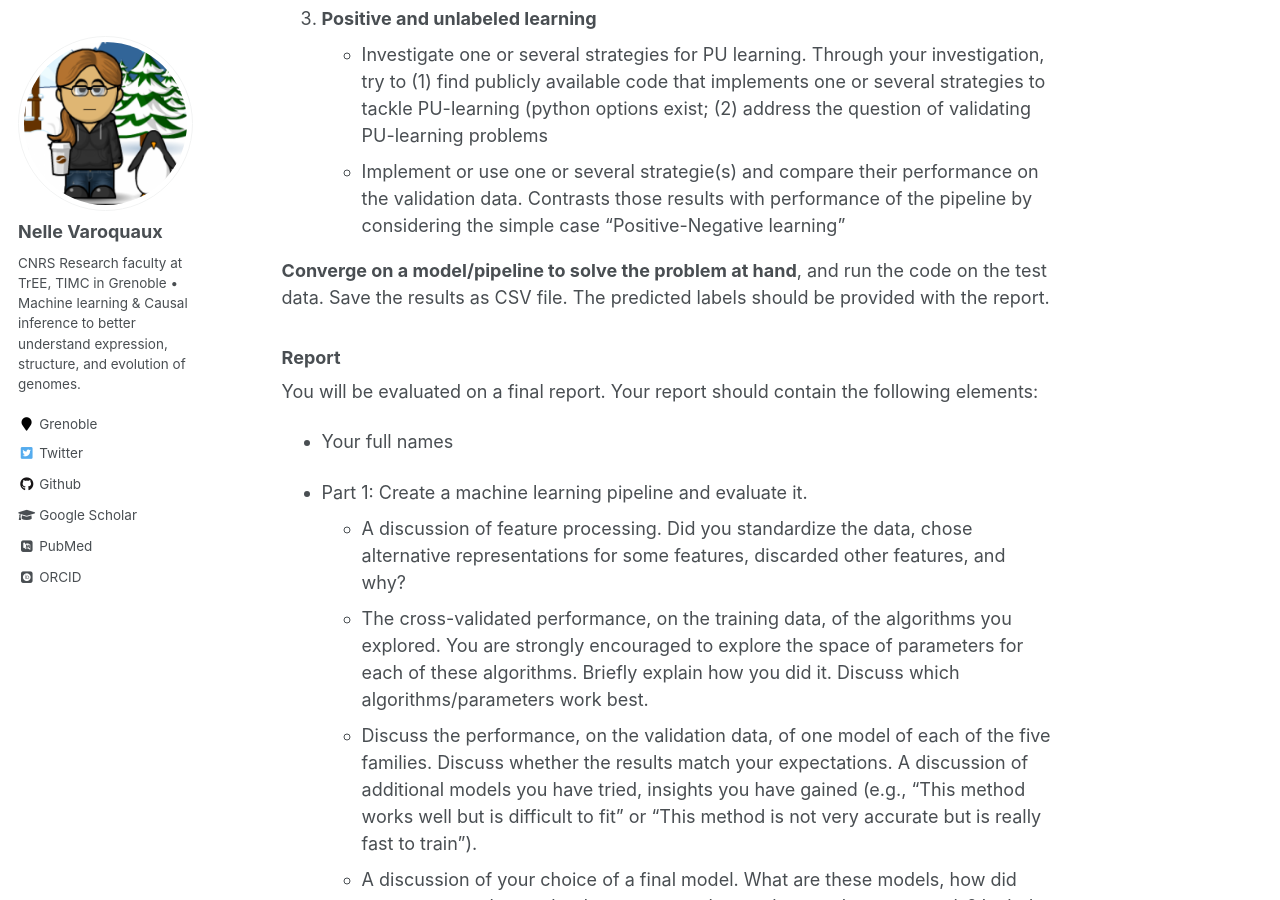
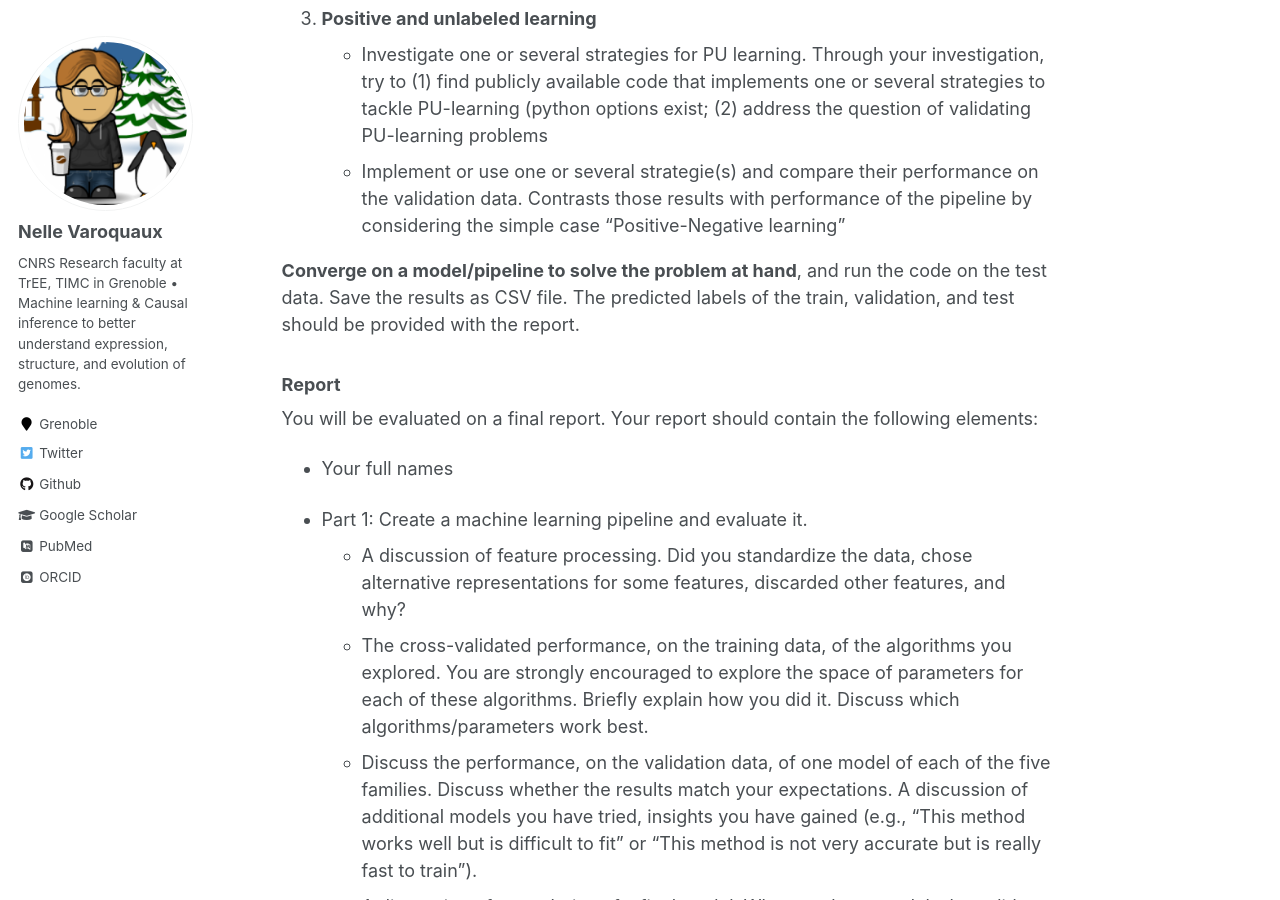
Before and after one commit to NelleV/nellev.github.io, a Jekyll site: the page built from teaching/hpcai.md, in a window 1280 px wide and 900 px high, scrolled down 5286 px. Built offline with Jekyll 4.4.1, drawn with Linux system fonts in a browser that asks for light colours; some web fonts are replaced; our own code applies the rules of GitHub Pages for plain Markdown files.

Commit message:
Additional information

```diff
--- a/teaching/hpcai.md
+++ b/teaching/hpcai.md
@@ -234,7 +234,7 @@ aspect, don't hesitate to reach out to me via slack to discuss options.
 
 **Converge on a model/pipeline to solve the problem at hand**, and run the
 code on the test data. Save the results as CSV file. The predicted labels
-should be provided with the report.
+of the train, validation, and test should be provided with the report.
 
 ### Report
 
```
